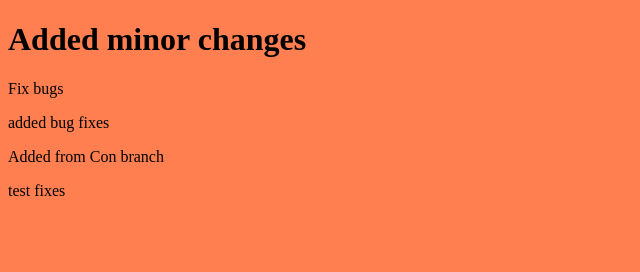
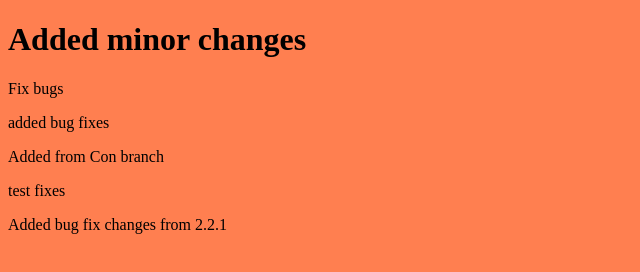
Before and after one commit to devKirkCartano/release, a website: page index.html in a window 1280 px wide. Shown: the whole page, without its empty margins (0-640 px from the left). Drawn offline with Linux system fonts and the light colour scheme.

Commit message:
fix: bug fixes from 2.2.1

```diff
--- a/index.html
+++ b/index.html
@@ -15,6 +15,7 @@
   <span>added bug fixes</span>
   <p>Added from Con branch</p>
   <span>test fixes </span>
+  <p>Added bug fix changes from 2.2.1</p>
 </body>
 
 </html>
```
